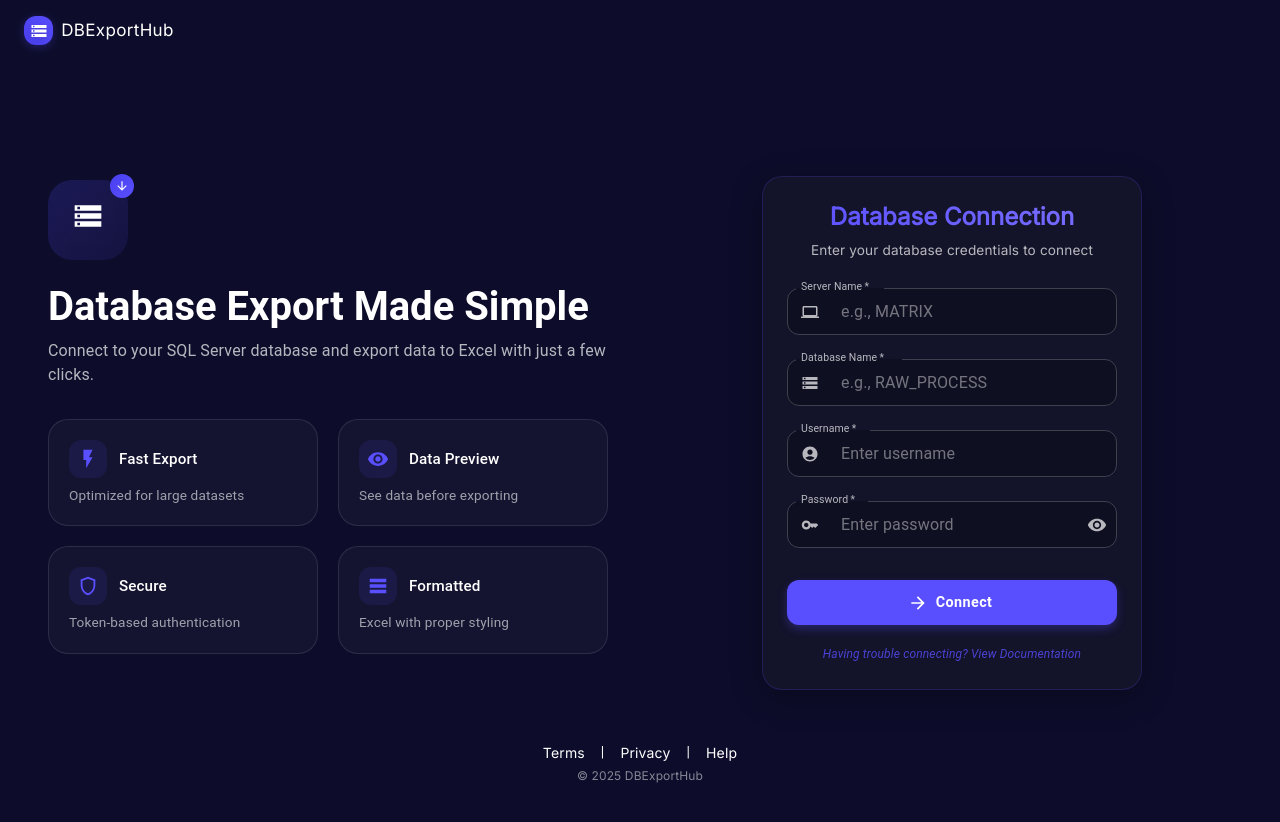
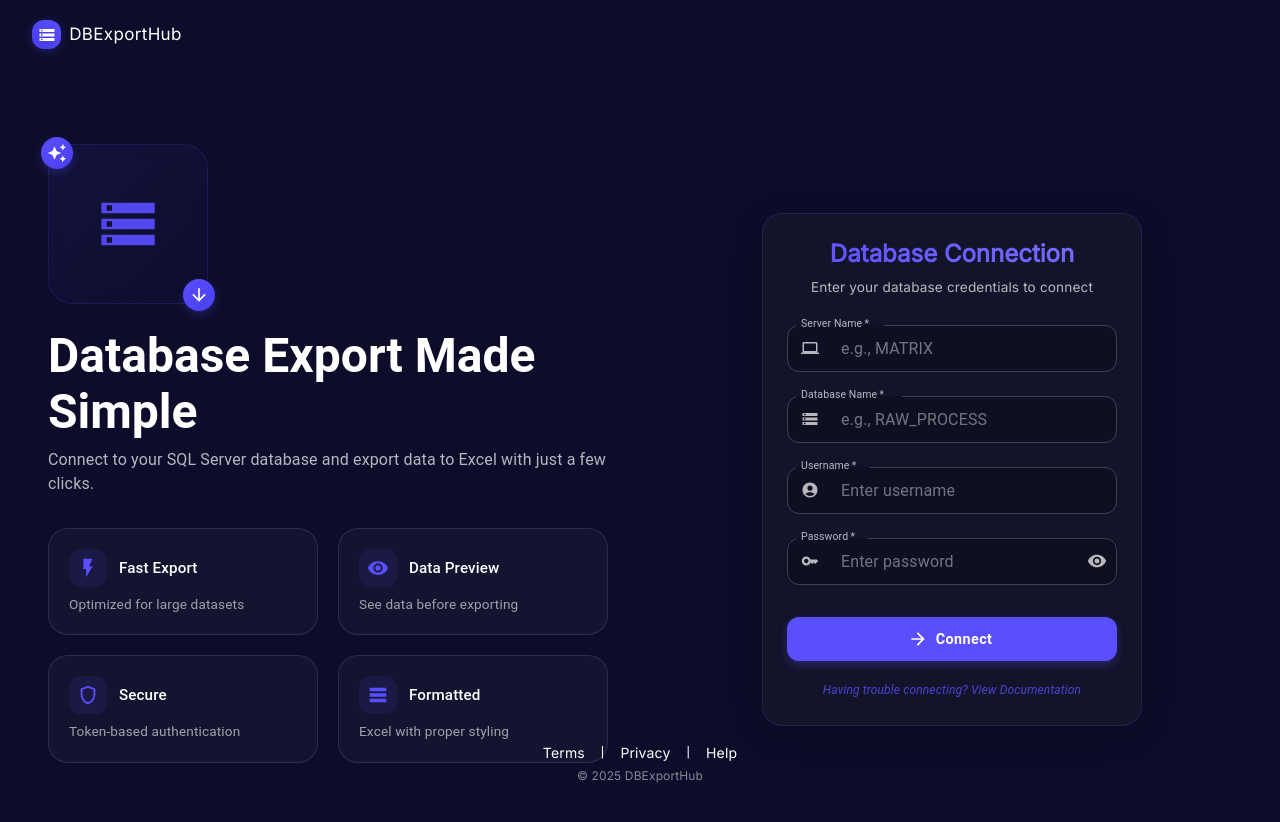
Before and after one commit to ryanzmr/DBExportHub, a React (Vite) app in the folder frontend/: page /login in a window 1280 px wide. Shown: the top 822 px of the page. Built offline with nearby package versions, Linux system fonts and the light colour scheme; no server answers.

Commit message:
comit-login-page-agin (#17)
Co-authored-by: ryanzmr <user@example.com>

```diff
--- a/frontend/src/components/login/LoginHeader.jsx
+++ b/frontend/src/components/login/LoginHeader.jsx
@@ -10,7 +10,7 @@ const LoginHeader = () => {
         top: 0,
         left: 0,
         width: "100%",
-        padding: { xs: "12px 16px", sm: "16px 24px" },
+        padding: { xs: "16px 24px", sm: "20px 32px" },
         display: "flex",
         alignItems: "center",
         zIndex: 10,
--- a/frontend/src/pages/LoginPage.jsx
+++ b/frontend/src/pages/LoginPage.jsx
@@ -8,7 +8,8 @@ import {
   TableRows,
   Storage,
   ArrowDownward,
-  StarOutline
+  StarOutline,
+  AutoAwesome
 } from '@mui/icons-material';
 
 // Custom components
@@ -159,8 +160,8 @@ const LoginPage = () => {
           {/* Add the icon above the title */}
           <Box
             sx={{
-              width: 80,
-              height: 80,
+              width: 160,
+              height: 160,
               position: "relative",
               mb: 3,
               "&:hover": {
@@ -175,37 +176,61 @@ const LoginPage = () => {
                 width: "100%",
                 height: "100%",
                 borderRadius: 3,
-                background: "linear-gradient(135deg, rgba(90, 79, 255, 0.2), rgba(90, 79, 255, 0.1))",
+                background: "linear-gradient(135deg, rgba(90, 79, 255, 0.08), rgba(90, 79, 255, 0.02))",
                 backdropFilter: "blur(8px)",
                 display: "flex",
                 alignItems: "center",
                 justifyContent: "center",
+                border: "1px solid rgba(90, 79, 255, 0.15)",
               }}
             >
               <Storage
                 sx={{
-                  fontSize: 32,
-                  color: "#FFFFFF",
-                  mb: 1,
+                  fontSize: 64,
+                  color: "#5A4FFF",
+                  opacity: 0.9
                 }}
               />
               <Box
                 sx={{
                   position: "absolute",
-                  right: -6,
-                  top: -6,
-                  width: 24,
-                  height: 24,
+                  left: -8,
+                  top: -8,
+                  width: 32,
+                  height: 32,
                   borderRadius: "50%",
-                  background: "linear-gradient(135deg, #4A3FEF, #5A4FFF)",
+                  background: "linear-gradient(135deg, #5A4FFF, #4A3FEF)",
                   display: "flex",
                   alignItems: "center",
                   justifyContent: "center",
+                  boxShadow: "0 4px 8px rgba(90, 79, 255, 0.25)",
+                }}
+              >
+                <AutoAwesome
+                  sx={{
+                    fontSize: 20,
+                    color: "#FFFFFF",
+                  }}
+                />
+              </Box>
+              <Box
+                sx={{
+                  position: "absolute",
+                  right: -8,
+                  bottom: -8,
+                  width: 32,
+                  height: 32,
+                  borderRadius: "50%",
+                  background: "linear-gradient(135deg, #5A4FFF, #4A3FEF)",
+                  display: "flex",
+                  alignItems: "center",
+                  justifyContent: "center",
+                  boxShadow: "0 4px 8px rgba(90, 79, 255, 0.25)",
                 }}
               >
                 <ArrowDownward
                   sx={{
-                    fontSize: 14,
+                    fontSize: 20,
                     color: "#FFFFFF",
                   }}
                 />
@@ -219,7 +244,7 @@ const LoginPage = () => {
               color: "white",
               fontWeight: 700,
               mb: 1,
-              fontSize: { xs: "2rem", sm: "2.5rem" },
+              fontSize: { xs: "2.5rem", sm: "3rem" },
             }}
           >
             Database Export Made Simple
```
